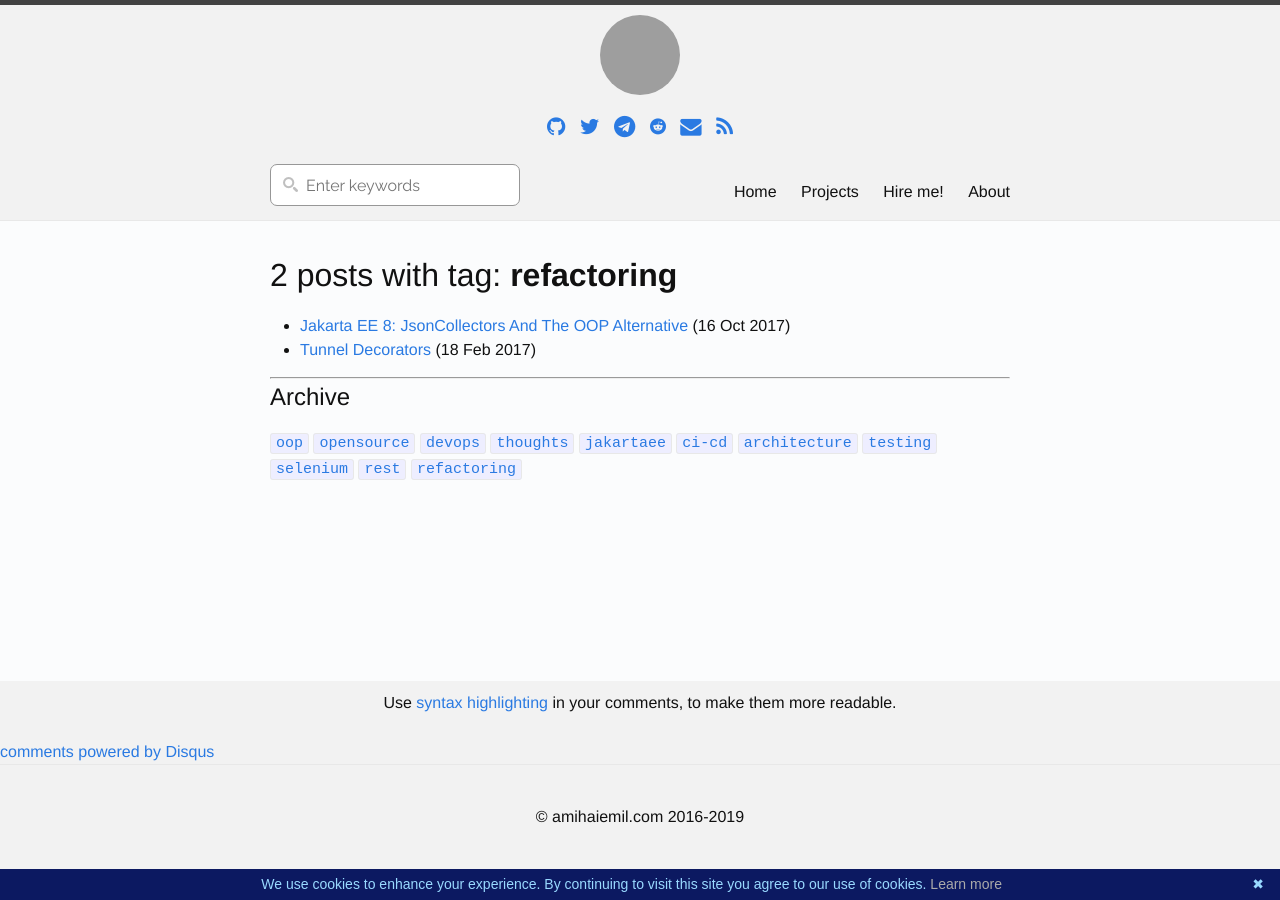
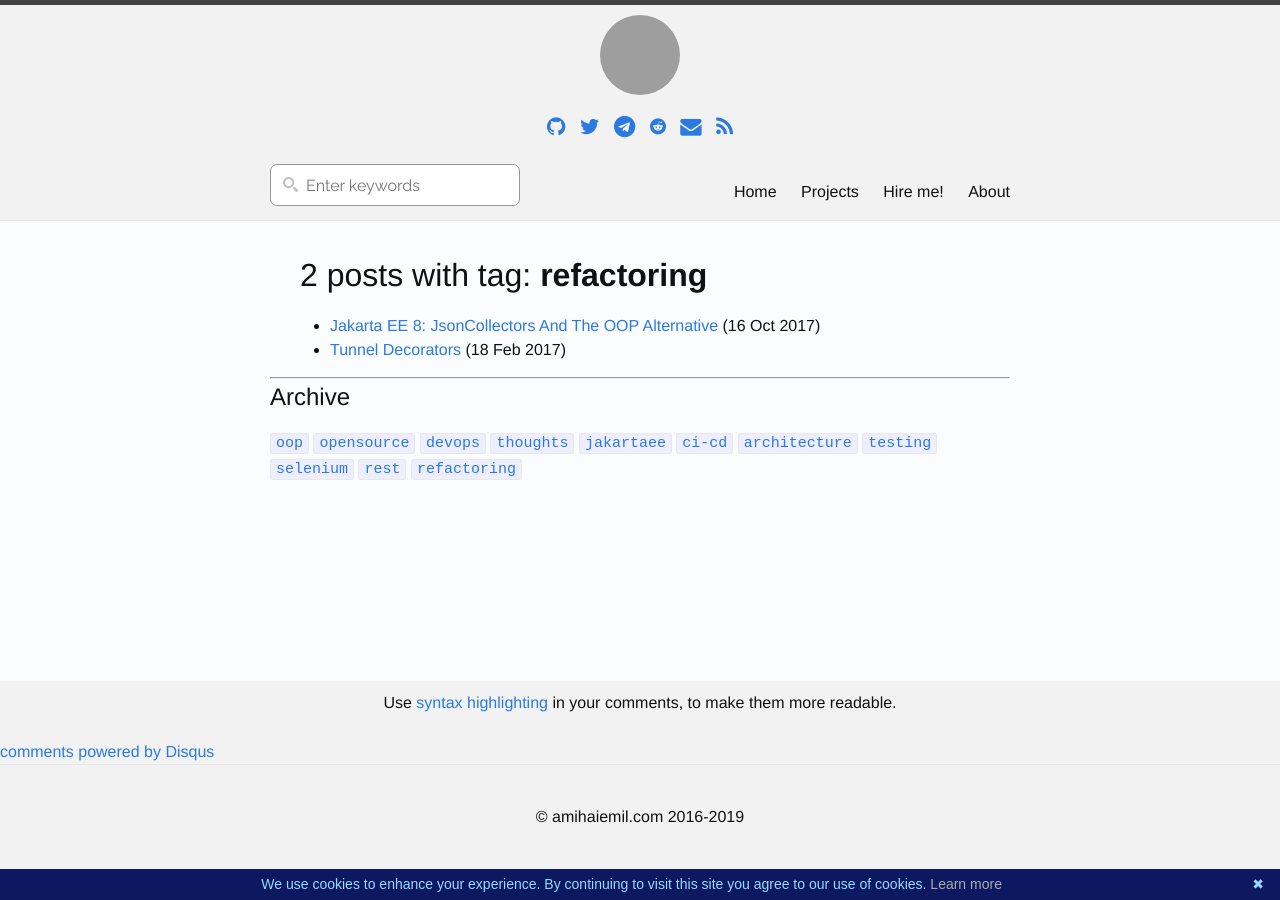
Before and after one commit to amihaiemil/amihaiemil.github.io, a Jekyll site: the page built from tag/refactoring.md, in a window 1280 px wide. Built offline with Jekyll 4.4.1, drawn with Linux system fonts in a browser that asks for light colours; comment, search, counter and statistics services are not loaded; grey boxes are pictures that could not be loaded.

Commit message:
text a bit more narrow

```diff
--- a/_sass/_layout.scss
+++ b/_sass/_layout.scss
@@ -243,6 +243,15 @@
     }
 }
 
+.post {
+  max-width: -webkit-calc(800px - (30px * 2));
+  max-width: calc(800px - (30px * 2));
+  margin-right: auto;
+  margin-left: auto;
+  padding-right: 30px;
+  padding-left: 30px;
+}
+
 .post-content {
    text-align: justify;
    text-justify: inter-word;
```
